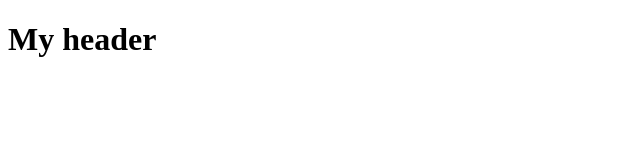
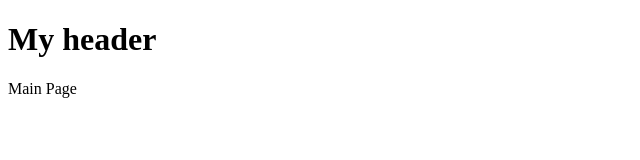
Before and after one commit to sofich97/resultSchool_git, a plain HTML site: page index.html in a window 1280 px wide. Shown: the full height of the page, 0-640 px from the left. Drawn offline with Linux system fonts and the light colour scheme.

Commit message:
develop main-page

```diff
--- a/index.html
+++ b/index.html
@@ -9,5 +9,8 @@
   <header>
     <h1>My header</h1>
   </header>
+  <main>
+    Main Page
+  </main>
 </body>
 </html>
```
